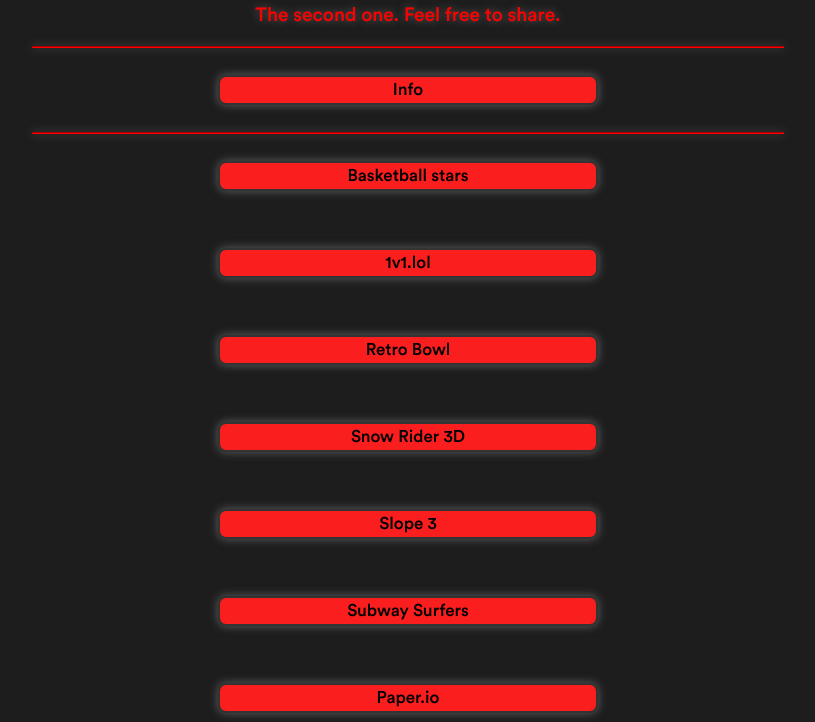
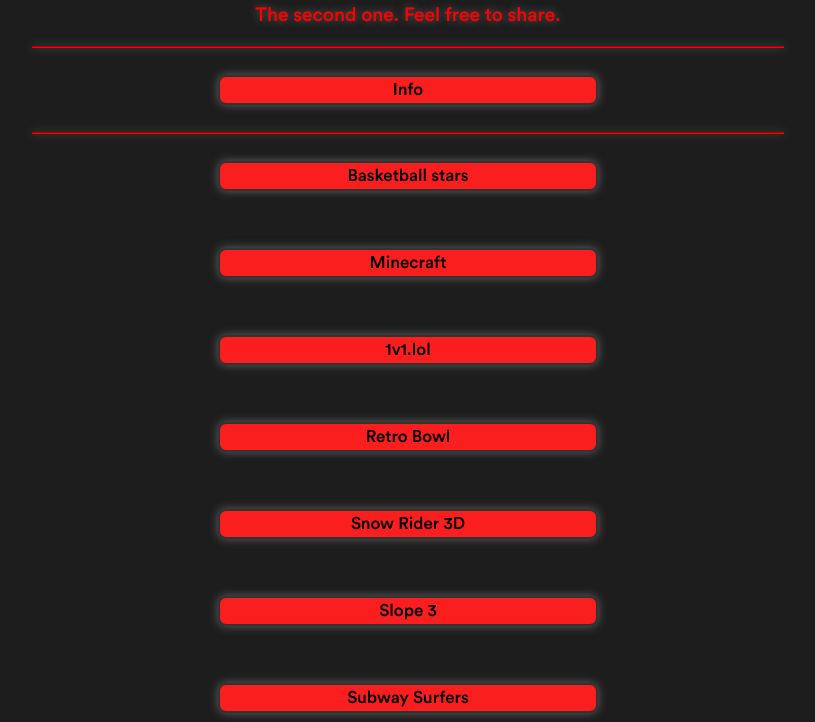
Before and after one commit to jonjonrizzrizz/coding4kids, a plain HTML site: page index.html in a window 1280 px wide. Shown: the part 78-800 px from the top of the page, without its empty margins (232-1047 px from the left). Drawn offline with Linux system fonts and the light colour scheme.

Commit message:
Update index.html

```diff
--- a/index.html
+++ b/index.html
@@ -18,6 +18,11 @@
 <hr>
 <br>
 <a href="clbasketballstars.html"><button>Basketball stars</button></a>
+<br>
+<br>
+<br>
+<br>
+  <a href="EaglercraftL_1.9_v0_7_0_Offline_Signed.html"><button>Minecraft</button></a>
 <br>
 <br>
 <br>
```
